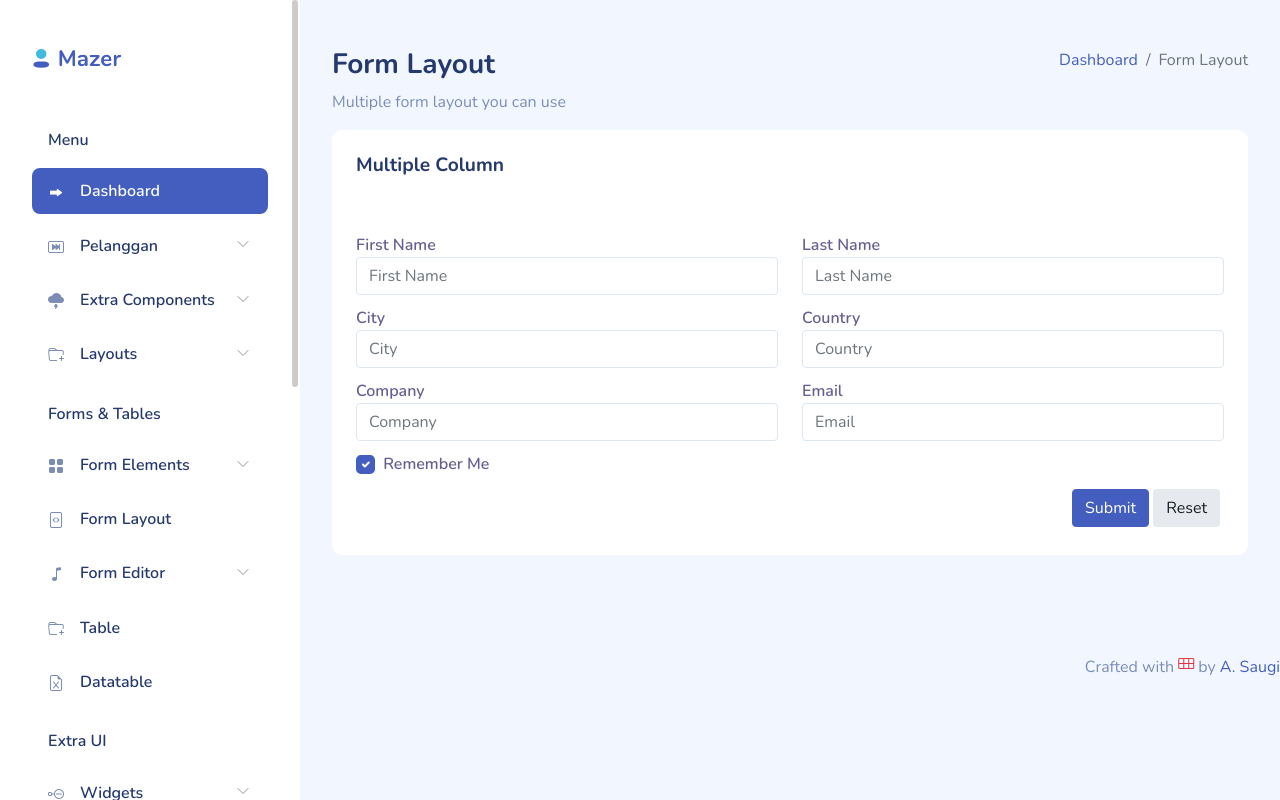
After one commit to damisaviola/fm_db, a CodeIgniter app: page /database/index.php/admin/pelanggan in a window 1280 px wide. The commit adds this page. Run offline with CodeIgniter, Linux system fonts and the light colour scheme; some libraries are stand-ins or nearby versions.

Commit message:
10/46/2024

```diff
--- a/application/controllers/admin.php
+++ b/application/controllers/admin.php
@@ -15,4 +15,12 @@ class Admin extends CI_Controller {
         $this->load->view('admin/footer');
 
     }
+
+    public function pelanggan() {
+        $this->load->view('admin/header');
+        $this->load->view('admin/pelanggan');
+        $this->load->view('admin/menu');
+        $this->load->view('admin/footer');
+
+    }
 }
--- a/application/views/admin/menu.php
+++ b/application/views/admin/menu.php
@@ -3,7 +3,7 @@
                 <div class="sidebar-header">
                     <div class="d-flex justify-content-between">
                         <div class="logo">
-                            <a href="index.html"><img src="assets/images/logo/logo.png" alt="Logo" srcset=""></a>
+                            <a href="index.html"><img src="<?php echo base_url('assets/admin/dist/assets/images/logo/logo.png'); ?>" alt="Logo"></a>
                         </div>
                         <div class="toggler">
                             <a href="#" class="sidebar-hide d-xl-none d-block"><i class="bi bi-x bi-middle"></i></a>
@@ -24,7 +24,7 @@
                         <li class="sidebar-item  has-sub">
                             <a href="#" class='sidebar-link'>
                                 <i class="bi bi-stack"></i>
-                                <span>Components</span>
+                                <span>Pelanggan</span>
                             </a>
                             <ul class="submenu ">
                                 <li class="submenu-item ">
--- /dev/null
+++ b/application/views/admin/pelanggan.php
@@ -0,0 +1,115 @@
+<div id="main">
+    <!-- Header Section -->
+    <header class="mb-3">
+        <a href="#" class="burger-btn d-block d-xl-none">
+            <i class="bi bi-justify fs-3"></i>
+        </a>
+    </header>
+
+    <!-- Page Title Section -->
+    <div class="page-heading">
+        <div class="page-title">
+            <div class="row">
+                <!-- Title and Subtitle -->
+                <div class="col-12 col-md-6 order-md-1 order-last">
+                    <h3>Form Layout</h3>
+                    <p class="text-subtitle text-muted">Multiple form layout you can use</p>
+                </div>
+
+                <!-- Breadcrumb Navigation -->
+                <div class="col-12 col-md-6 order-md-2 order-first">
+                    <nav aria-label="breadcrumb" class="breadcrumb-header float-start float-lg-end">
+                        <ol class="breadcrumb">
+                            <li class="breadcrumb-item">
+                                <a href="index.html">Dashboard</a>
+                            </li>
+                            <li class="breadcrumb-item active" aria-current="page">
+                                Form Layout
+                            </li>
+                        </ol>
+                    </nav>
+                </div>
+            </div>
+        </div>
+
+        <!-- Form Section -->
+        <section id="multiple-column-form">
+                    <div class="row match-height">
+                        <div class="col-12">
+                            <div class="card">
+                                <div class="card-header">
+                                    <h4 class="card-title">Multiple Column</h4>
+                                </div>
+                                <div class="card-content">
+                                    <div class="card-body">
+                                        <form class="form">
+                                            <div class="row">
+                                                <div class="col-md-6 col-12">
+                                                    <div class="form-group">
+                                                        <label for="first-name-column">First Name</label>
+                                                        <input type="text" id="first-name-column" class="form-control"
+                                                            placeholder="First Name" name="fname-column">
+                                                    </div>
+                                                </div>
+                                                <div class="col-md-6 col-12">
+                                                    <div class="form-group">
+                                                        <label for="last-name-column">Last Name</label>
+                                                        <input type="text" id="last-name-column" class="form-control"
+                                                            placeholder="Last Name" name="lname-column">
+                                                    </div>
+                                                </div>
+                                                <div class="col-md-6 col-12">
+                                                    <div class="form-group">
+                                                        <label for="city-column">City</label>
+                                                        <input type="text" id="city-column" class="form-control"
+                                                            placeholder="City" name="city-column">
+                                                    </div>
+                                                </div>
+                                                <div class="col-md-6 col-12">
+                                                    <div class="form-group">
+                                                        <label for="country-floating">Country</label>
+                                                        <input type="text" id="country-floating" class="form-control"
+                                                            name="country-floating" placeholder="Country">
+                                                    </div>
+                                                </div>
+                                                <div class="col-md-6 col-12">
+                                                    <div class="form-group">
+                                                        <label for="company-column">Company</label>
+                                                        <input type="text" id="company-column" class="form-control"
+                                                            name="company-column" placeholder="Company">
+                                                    </div>
+                                                </div>
+                                                <div class="col-md-6 col-12">
+                                                    <div class="form-group">
+                                                        <label for="email-id-column">Email</label>
+                                                        <input type="email" id="email-id-column" class="form-control"
+                                                            name="email-id-column" placeholder="Email">
+                                                    </div>
+                                                </div>
+                                                <div class="form-group col-12">
+                                                    <div class='form-check'>
+                                                        <div class="checkbox">
+                                                            <input type="checkbox" id="checkbox5"
+                                                                class='form-check-input' checked>
+                                                            <label for="checkbox5">Remember Me</label>
+                                                        </div>
+                                                    </div>
+                                                </div>
+                                                <div class="col-12 d-flex justify-content-end">
+                                                    <button type="submit"
+                                                        class="btn btn-primary me-1 mb-1">Submit</button>
+                                                    <button type="reset"
+                                                        class="btn btn-light-secondary me-1 mb-1">Reset</button>
+                                                </div>
+                                            </div>
+                                        </form>
+                                    </div>
+                                </div>
+                            </div>
+                        </div>
+                    </div>
+                </section>
+                <!-- // Basic multiple Column Form section end -->
+            </div>
+
+</div>
```
Also changed, not shown: application/views/home/home.php (+19 -12 lines).
